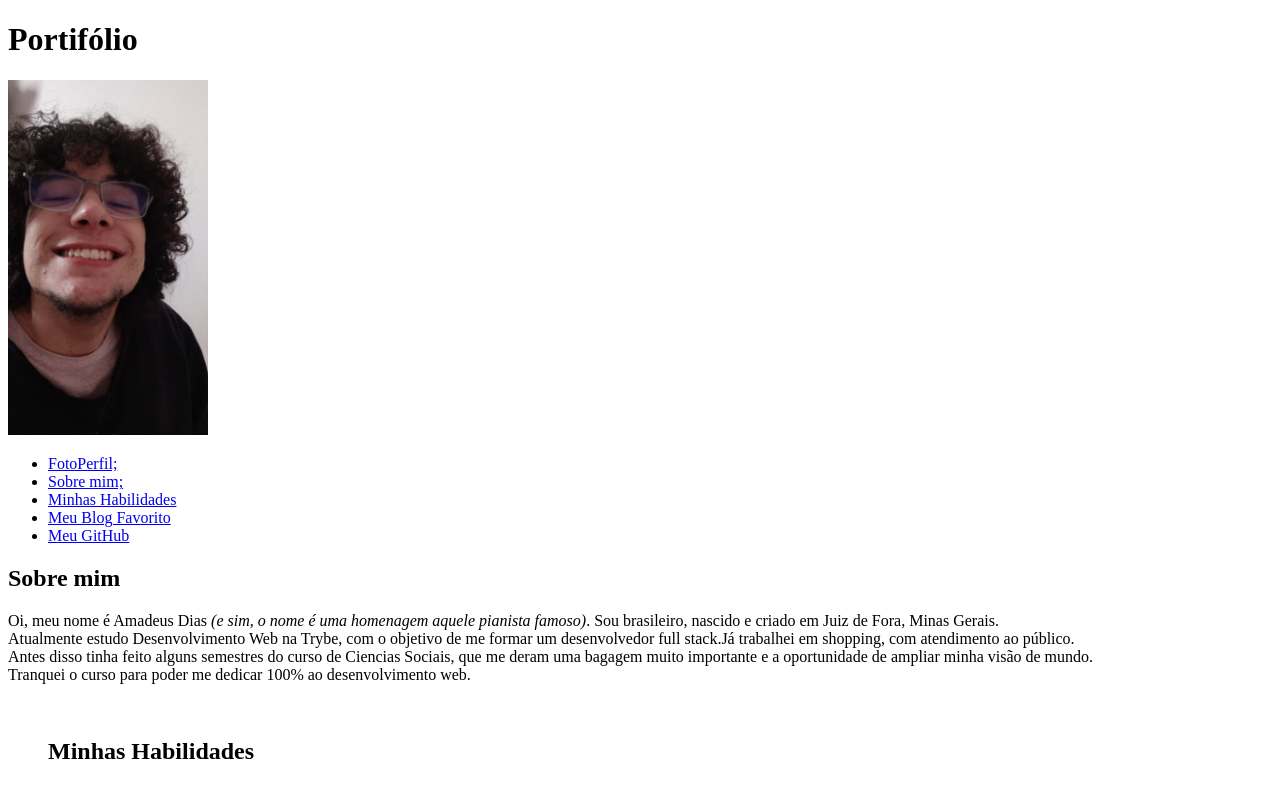
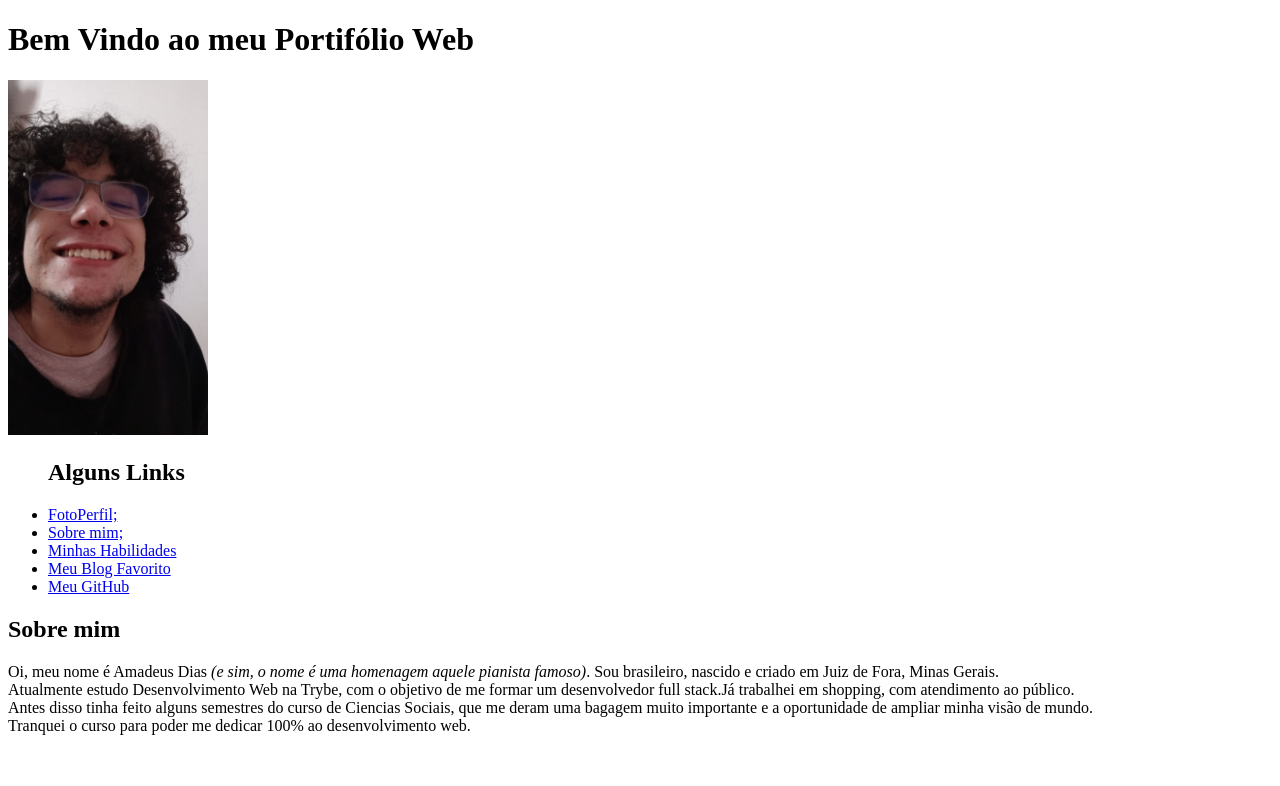
Before and after one commit to amadeusdias/amadeusdias.github.io, a plain HTML site: page index.html in a window 1280 px wide. Shown: the top 786 px of the page. Drawn offline with Linux system fonts and the light colour scheme.

Commit message:
terceira adição no portifolio

```diff
--- a/index.html
+++ b/index.html
@@ -4,13 +4,14 @@
     <meta charset="UTF-8">
     <meta http-equiv="X-UA-Compatible" content="IE=edge">
     <meta name="viewport" content="width=device-width, initial-scale=1.0">
-    <title>Bem Vindo ao meu Portifólio Web</title>
+    <title>Portifólio</title>
 </head>
 <body>
-<h1>Portifólio</h1>
+<h1>Bem Vindo ao meu Portifólio Web</h1>
 <img id="FotoPeril2.jpeg" src="FotoPerfil2.jpeg" alt="foto de perfil em que estou sorrindo" width="200px"
 <br>
 <ul>
+    <h2>Alguns Links</h2>
     <li><a href="#FotoPerfil2.jpeg">FotoPerfil;</a></li>
     <li><a href="#sobremim">Sobre mim;</a></li>
     <li><a href="#minhahabilidades">Minhas Habilidades</a></li>
```
